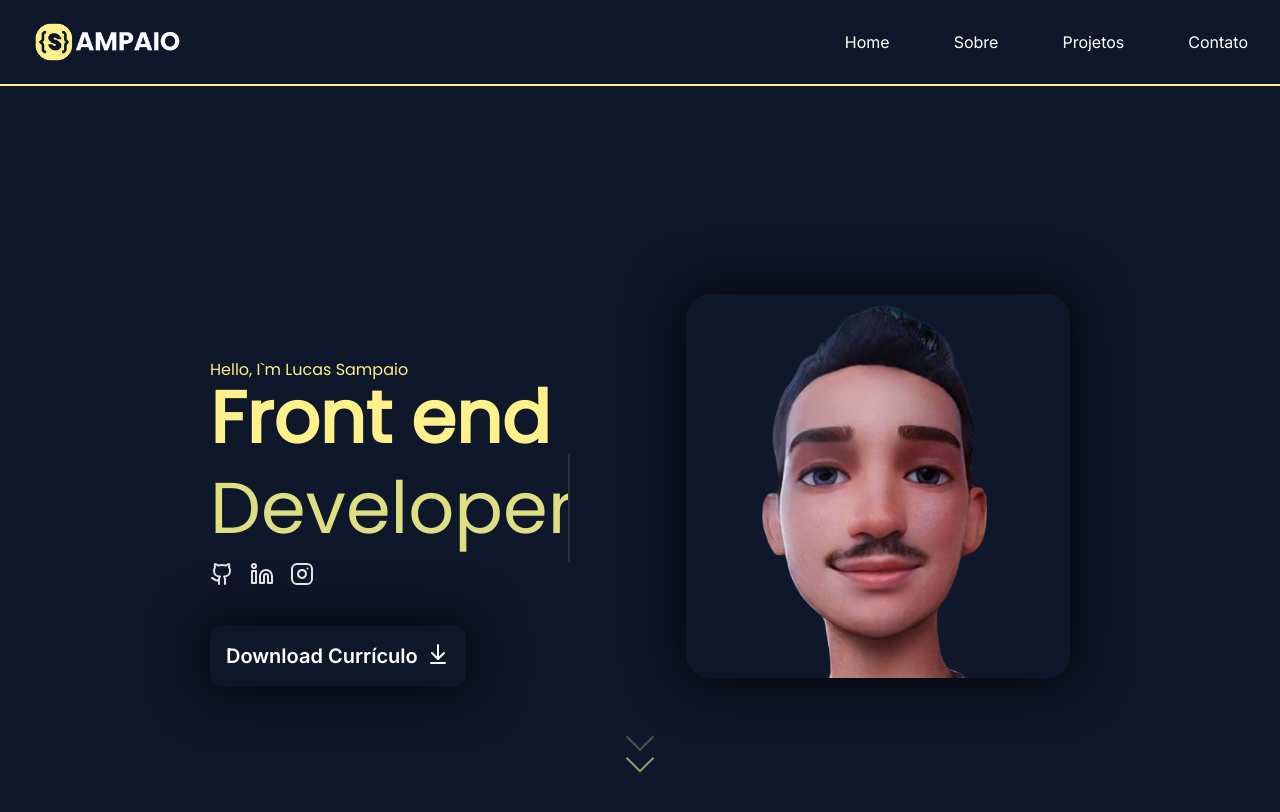
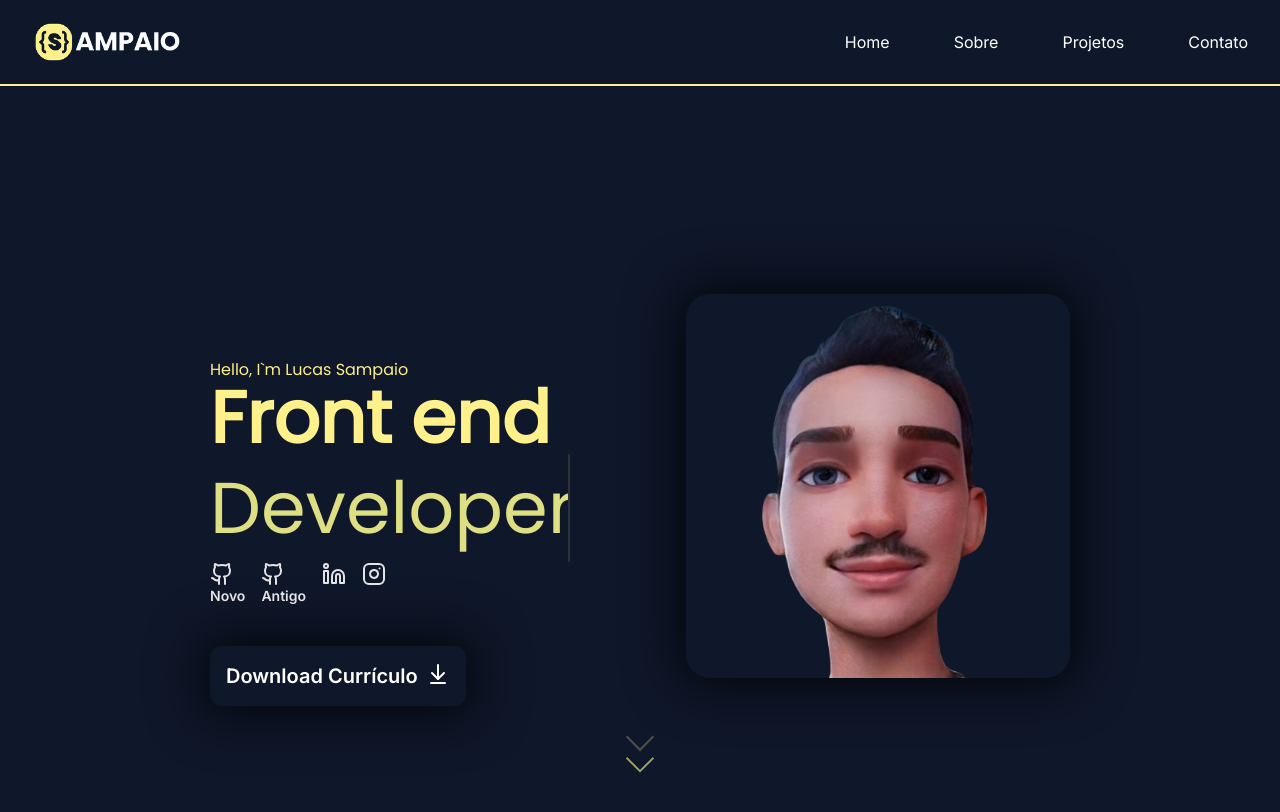
Before and after one commit to LucasSampaioOliveira1/Portfolio, a Next.js app: page / in a window 1280 px wide. Shown: the top 812 px of the page. Built offline with nearby package versions, Linux system fonts and the light colour scheme.

Commit message:
correções

```diff
--- a/src/app/components/Header.jsx
+++ b/src/app/components/Header.jsx
@@ -62,16 +62,16 @@ export default function Home() {
             >
               <ul className="items-center justify-center gap-10 space-y-8 md:flex md:space-x-6 md:space-y-0">
                 <li className="text-[#ffffff] hover:text-yellow-200 transition duration-500">
-                    <a href="">Home</a>
+                    <a href="#resume">Home</a>
                 </li>
                 <li className="text-[#ffffff] hover:text-yellow-200 transition duration-500">
-                    <a href="">Sobre</a>
+                    <a href="#sobre">Sobre</a>
                 </li>
                 <li className="text-[#ffffff] hover:text-yellow-200 transition duration-500">
-                    <a href="">Projetos</a>
+                    <a href="#projetos">Projetos</a>
                 </li>
                 <li className="text-[#ffffff] hover:text-yellow-200 transition duration-500">
-                    <a href="">Contato</a>
+                    <a href="#contato">Contato</a>
                 </li>
               </ul>
             </div>
--- a/src/app/components/Resume.jsx
+++ b/src/app/components/Resume.jsx
@@ -17,11 +17,17 @@ const Resume = () => {
                 </h1>
                 <div className='flex flex-wrap gap-4'>
 
+                    <a href="https://github.com/LucasSampaioOliveira1" className="text-sm font-semibold text-zinc-200 hover:text-yellow-200 transition duration-500" target="_blank">
+                        <Github/>
+                        <p>Novo</p>
+                    </a>
+
                     <a href="https://github.com/LucasSampaioOliveira" className="text-sm font-semibold text-zinc-200 hover:text-yellow-200 transition duration-500" target="_blank">
                         <Github/>
+                        <p>Antigo</p>
                     </a>
 
-                    <a href="https://www.linkedin.com/in/lucas-sampaio-0aa72320b/" className="text-sm font-semibold text-zinc-200 hover:text-yellow-200 transition duration-500" target="_blank">
+                    <a href="https://www.linkedin.com/in/lucas-sampaio-467578306/" className="text-sm font-semibold text-zinc-200 hover:text-yellow-200 transition duration-500" target="_blank">
                         <Linkedin/>
                     </a>
 
```
